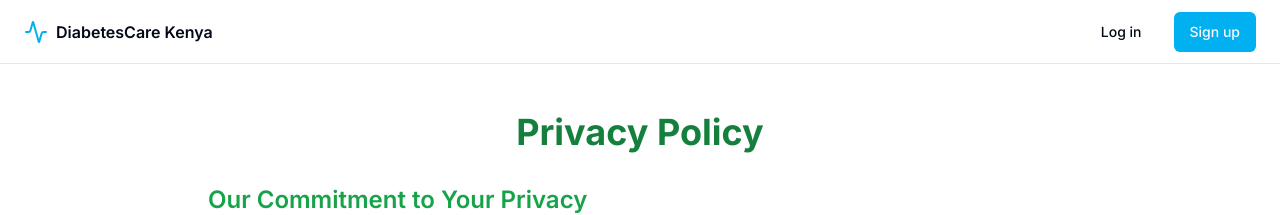
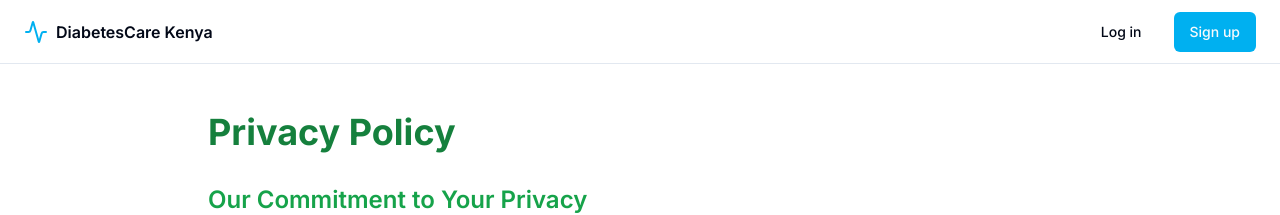
Before and after one commit to ahmednule/diabetes-care-kenya, a Next.js app: page /privacy in a window 1280 px wide. Shown: the top 215 px of the page. Built offline with nearby package versions, Linux system fonts and the light colour scheme; no server answers.

Commit message:
Update:  features page to remove the unnecessary features again

```diff
--- a/app/privacy/page.tsx
+++ b/app/privacy/page.tsx
@@ -6,7 +6,7 @@
       <>
        <Header/>
       <div className="max-w-4xl mx-auto px-4 py-12">
-        <h1 className="text-4xl font-bold text-center text-green-700 mb-8">Privacy Policy</h1>
+        <h1 className="text-4xl font-bold text-green-700 mb-8">Privacy Policy</h1>
 
         <div className="space-y-8">
           <section>
```
